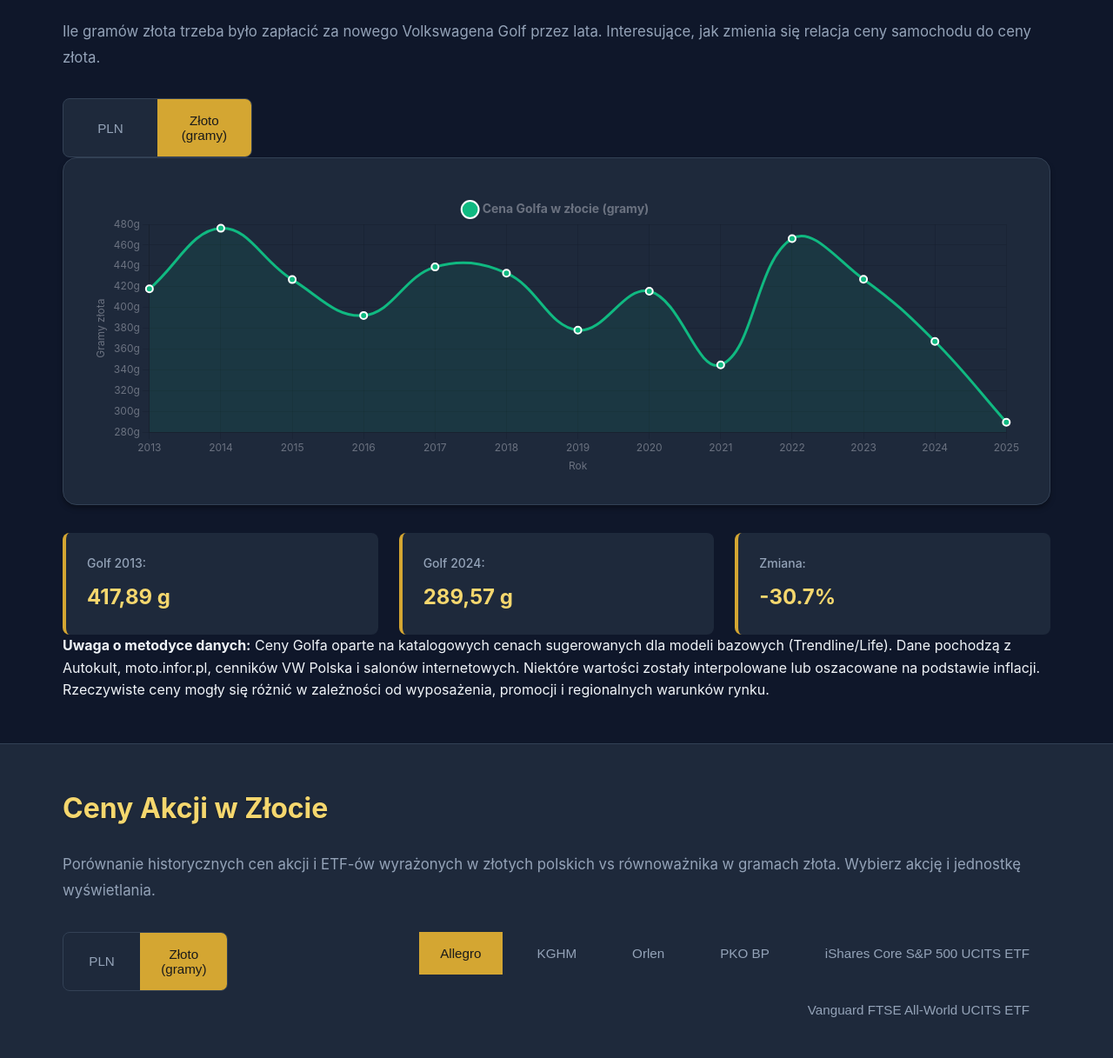
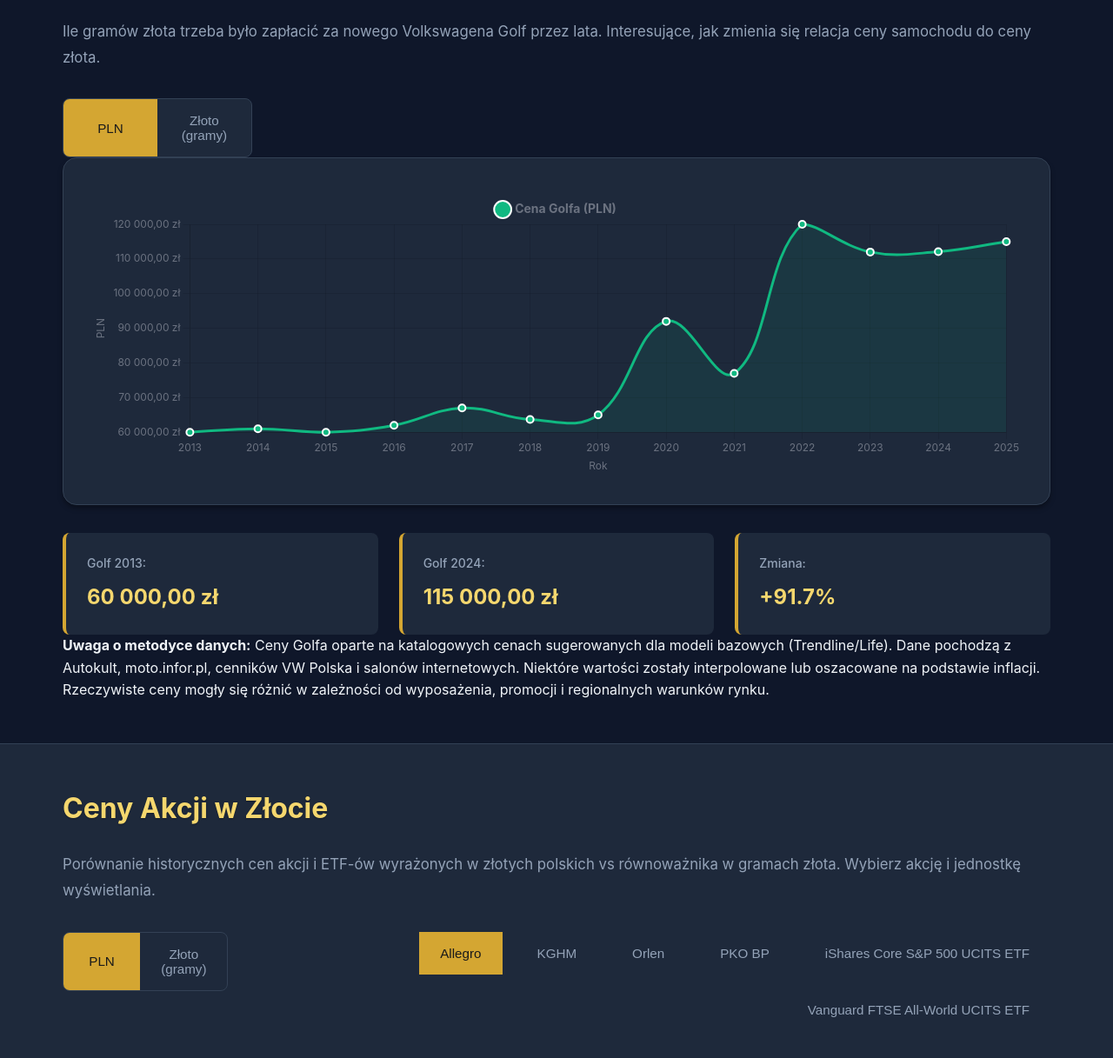
Before and after one commit to GitchalWoo/goldpricespln, a plain HTML site: page index.html in a window 1280 px wide. Shown: the part 4717-5934 px from the top of the page at 87% size. Drawn offline with nearby package versions, Linux system fonts and the light colour scheme.

Commit message:
default is always pln in switchers

```diff
--- a/index.html
+++ b/index.html
@@ -309,8 +309,8 @@
                 <!-- Period Switcher for VW Golf -->
                 <div class="period-switcher" role="group" aria-label="Wybór jednostki dla wykresu ceny VW Golf">
                     <div class="switcher-buttons">
-                        <button class="switcher-btn" data-period="pln" data-chart="golf" aria-pressed="false">PLN</button>
-                        <button class="switcher-btn switcher-btn--active" data-period="gold" data-chart="golf" aria-pressed="true">Złoto (gramy)</button>
+                        <button class="switcher-btn switcher-btn--active" data-period="pln" data-chart="golf" aria-pressed="true">PLN</button>
+                        <button class="switcher-btn" data-period="gold" data-chart="golf" aria-pressed="false">Złoto (gramy)</button>
                     </div>
                 </div>
                 <div class="chart-wrapper">
@@ -350,8 +350,8 @@
                     <!-- First Switcher: PLN vs Gold -->
                     <div class="period-switcher" role="group" aria-label="Wybór jednostki dla wykresu akcji">
                         <div class="switcher-buttons">
-                            <button class="switcher-btn" data-period="pln" data-chart="stocks" aria-pressed="false">PLN</button>
-                            <button class="switcher-btn switcher-btn--active" data-period="gold" data-chart="stocks" aria-pressed="true">Złoto (gramy)</button>
+                            <button class="switcher-btn switcher-btn--active" data-period="pln" data-chart="stocks" aria-pressed="true">PLN</button>
+                            <button class="switcher-btn" data-period="gold" data-chart="stocks" aria-pressed="false">Złoto (gramy)</button>
                         </div>
                     </div>
 
--- a/js/charts.js
+++ b/js/charts.js
@@ -369,8 +369,8 @@ const ChartManager = {
         const chartData = {
             labels: golfWithGold.map(item => item.year),
             datasets: [{
-                label: 'Cena Golfa w złocie (gramy)',
-                data: golfWithGold.map(item => item.priceGold),
+                label: 'Cena Golfa (PLN)',
+                data: golfWithGold.map(item => item.pricePLN),
                 borderColor: '#10b981',
                 backgroundColor: 'rgba(16, 185, 129, 0.1)',
                 borderWidth: 3,
@@ -407,7 +407,7 @@ const ChartManager = {
                         backgroundColor: 'rgba(0, 0, 0, 0.8)',
                         padding: 12,
                         callbacks: {
-                            label: getTooltipGoldCallback('Złoto: ')
+                            label: getTooltipPLNCallback('Cena: ')
                         }
                     }
                 },
@@ -416,12 +416,10 @@ const ChartManager = {
                         beginAtZero: false,
                         title: {
                             display: true,
-                            text: 'Gramy złota'
+                            text: 'PLN'
                         },
                         ticks: {
-                            callback: function(value) {
-                                return value.toFixed(0) + 'g';
-                            }
+                            callback: getTickPLNCallback()
                         }
                     },
                     x: {
@@ -436,7 +434,7 @@ const ChartManager = {
 
         // Store data for switcher
         this.chartInstances.golfData = golfWithGold;
-        this.updateGolfStats(golfWithGold, 'gold');
+        this.updateGolfStats(golfWithGold, 'pln');
     },
 
     /**
@@ -771,7 +769,7 @@ const ChartManager = {
      * @param {Object} stockData - Stock data with ticker, name, and monthly data
      * @param {string} period - 'pln' or 'gold'
      */
-    createStockChart(stockData, period = 'gold') {
+    createStockChart(stockData, period = 'pln') {
         const ctx = document.getElementById('chartStocks');
         if (!ctx) return;
 
--- a/js/main.js
+++ b/js/main.js
@@ -170,8 +170,8 @@ async function initializeStockCharts() {
     // Create buttons for stock selection
     createStockButtons(stockConfig.stocks, stockDataMap, firstStock);
 
-    // Create the initial chart with the first stock
-    ChartManager.createStockChart(stockDataMap[firstStock.ticker], 'gold');
+    // Create the initial chart with the first stock (default to PLN)
+    ChartManager.createStockChart(stockDataMap[firstStock.ticker], 'pln');
 
     // Initialize period switcher for stocks
     initPeriodSwitcher('stocks', (period) => ChartManager.updateStockChartPeriod(period));
```
